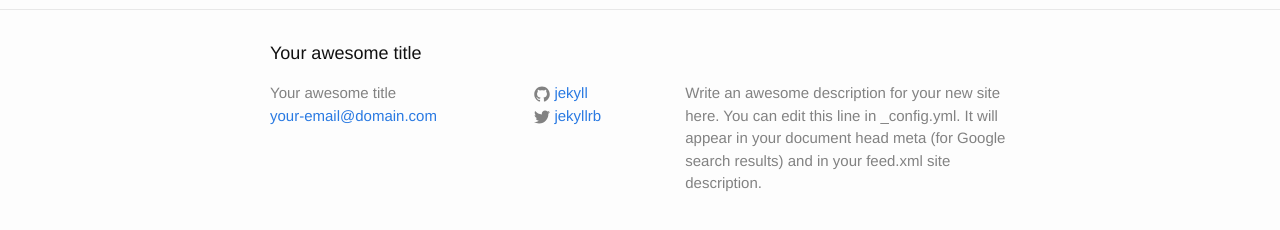
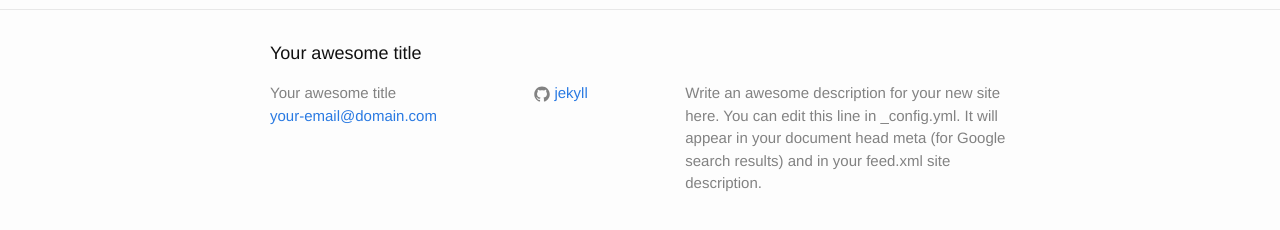
Before and after one commit to skececi/skececi.github.io, a Jekyll site: the page built from index.html, in a window 1280 px wide. Shown: the part 287-517 px from the top of the page. Built offline with Jekyll 4.4.1, drawn with Linux system fonts in a browser that asks for light colours.

Commit message:
Update footer.html

```diff
--- a/_includes/footer.html
+++ b/_includes/footer.html
@@ -19,12 +19,6 @@
             {% include icon-github.html username=site.github_username %}
           </li>
           {% endif %}
-
-          {% if site.twitter_username %}
-          <li>
-            {% include icon-twitter.html username=site.twitter_username %}
-          </li>
-          {% endif %}
         </ul>
       </div>
 
```
